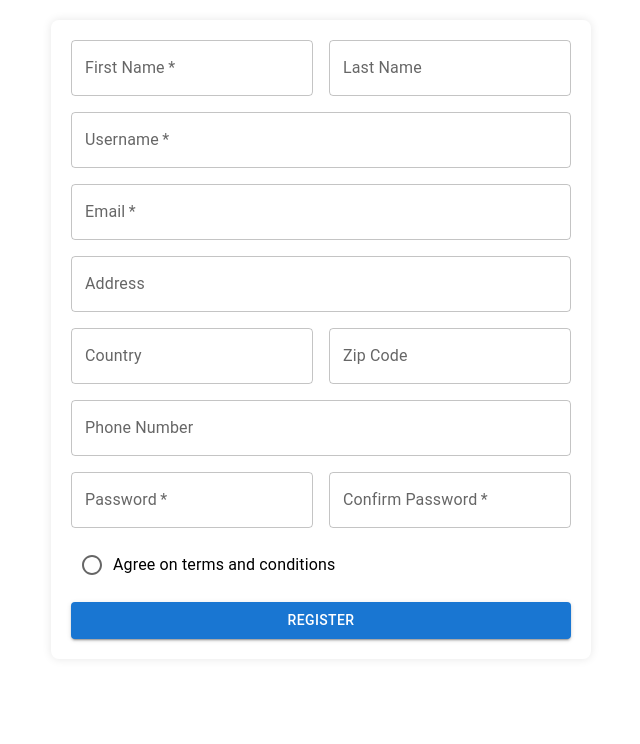
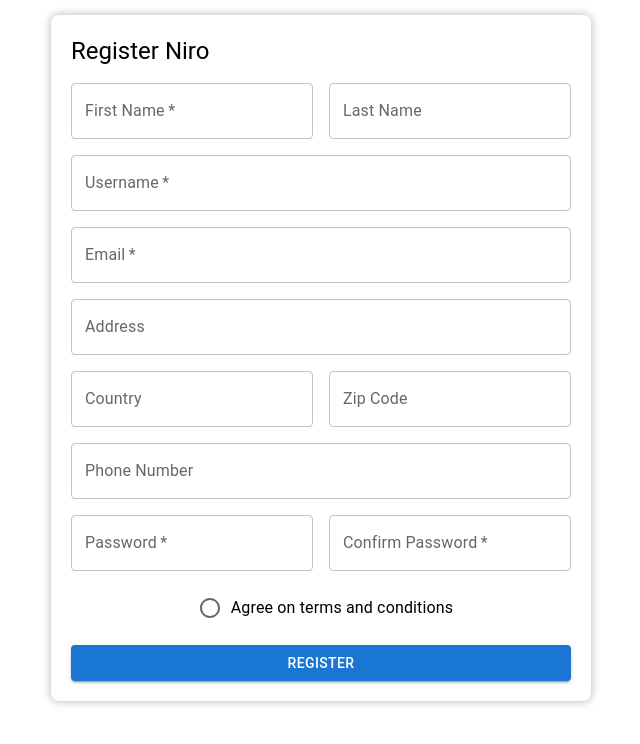
Before and after one commit to Salar-Sali/easy, a React (Vite) app: page / in a window 1280 px wide. Shown: the top 744 px of the page, without its empty margins (319-959 px from the left). Built offline with nearby package versions, Linux system fonts and the light colour scheme.

Commit message:
form title added

```diff
--- a/src/pages/register/register-page.tsx
+++ b/src/pages/register/register-page.tsx
@@ -1,14 +1,30 @@
 import { useState } from "react";
-import { TextField, Button, FormControlLabel, Radio, Box, Stack, CircularProgress } from "@mui/material";
+import {
+  TextField,
+  Button,
+  FormControlLabel,
+  Radio,
+  Box,
+  Stack,
+  CircularProgress,
+  Typography,
+} from "@mui/material";
 import styled from "styled-components";
 import { mainOperationsEndpoint } from "~/bootstrap/helper/endpoints";
 
-const FormContainer = styled.div`
+const StyledRegisterPage = styled.div`
+  display: flex;
+  justify-content: center;
+  align-items: center;
+  height: calc(100vh - 100px);
+`;
+
+const FormContainer = styled.form`
   max-width: 500px;
   margin: 20px auto;
   padding: 20px;
   border-radius: 8px;
-  box-shadow: 0 0 10px 0 rgba(0, 0, 0, 0.1);
+  box-shadow: 0 0 10px 0 rgba(0, 0, 0, 0.3);
 `;
 
 const RegistrationForm = () => {
@@ -55,7 +71,7 @@ const RegistrationForm = () => {
       });
 
       if (!response.ok) {
-        throw new Error( "Registration failed");
+        throw new Error("Registration failed");
       }
 
       const data = await response.json();
@@ -68,9 +84,10 @@ const RegistrationForm = () => {
   };
 
   return (
-    <FormContainer>
-      <form onSubmit={handleSubmit}>
+    <StyledRegisterPage>
+      <FormContainer onSubmit={handleSubmit}>
         <Stack spacing={2}>
+          <Typography variant="h5">Register Niro</Typography>
           {/* First Name & Last Name */}
           <Box display="flex" gap={2}>
             <TextField
@@ -87,7 +104,6 @@ const RegistrationForm = () => {
               value={formData.lastName}
               onChange={handleChange}
               fullWidth
-
             />
           </Box>
 
@@ -119,7 +135,6 @@ const RegistrationForm = () => {
             value={formData.address}
             onChange={handleChange}
             fullWidth
-
           />
 
           {/* Country & Zip Code */}
@@ -130,7 +145,6 @@ const RegistrationForm = () => {
               value={formData.country}
               onChange={handleChange}
               fullWidth
-
             />
             <TextField
               label="Zip Code"
@@ -138,7 +152,6 @@ const RegistrationForm = () => {
               value={formData.zipCode}
               onChange={handleChange}
               fullWidth
-
             />
           </Box>
 
@@ -149,7 +162,6 @@ const RegistrationForm = () => {
             value={formData.phoneNumber}
             onChange={handleChange}
             fullWidth
-
           />
 
           {/* Password & Confirm Password */}
@@ -176,10 +188,15 @@ const RegistrationForm = () => {
 
           {/* Agree on Terms */}
           <FormControlLabel
-            control={<Radio checked={formData.agree} onChange={handleCheckboxChange} />}
+            control={
+              <Radio checked={formData.agree} onChange={handleCheckboxChange} />
+            }
             label="Agree on terms and conditions"
+            sx={{
+              display: "flex",
+              justifyContent: "center",
+            }}
           />
-
 
           {/* Submit Button */}
           <Button
@@ -198,8 +215,8 @@ const RegistrationForm = () => {
             </Box>
           )}
         </Stack>
-      </form>
       </FormContainer>
+    </StyledRegisterPage>
   );
 };
 
```
Lines whose indentation alone changed are shown as unchanged.
